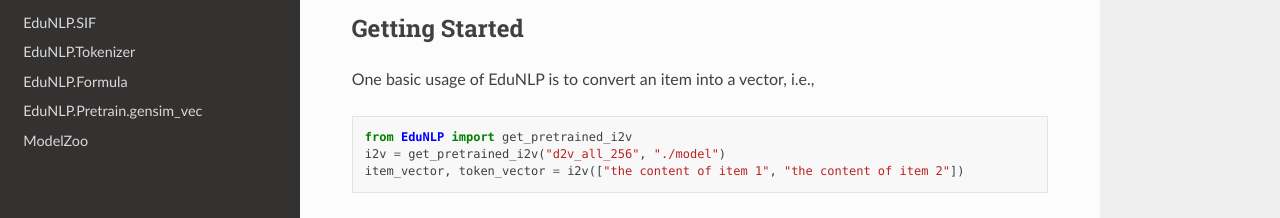
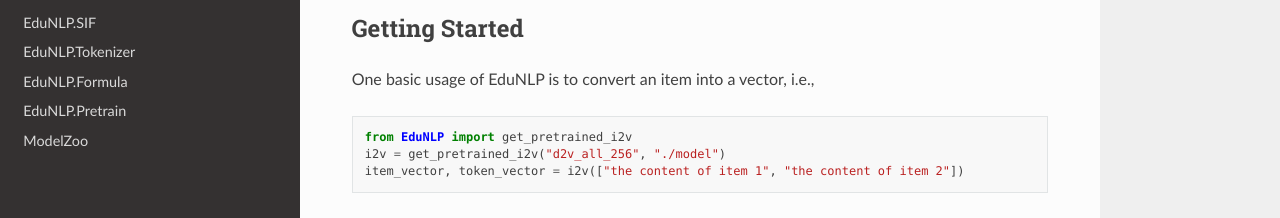
Before and after one commit to bigdata-ustc/EduNLP, a Sphinx documentation site: the page built from docs/source/index.rst, in a window 1280 px wide and 900 px high, scrolled down 507 px. Shown: the part 662-880 px from the top of the window. Built offline with Sphinx 7.4.7 and the Read the Docs theme 2.0.0, drawn with Linux system fonts in a browser that asks for light colours; pages that are not in the unit, such as notebooks, are missing from menus; the version number is read from the project's files by our own code.

Commit message:
Create pretrain.rst

```diff
--- a/docs/source/api/pretrain.rst
+++ b/docs/source/api/pretrain.rst
@@ -1,6 +1,6 @@
-EduNLP.Pretrain.gensim_vec
+EduNLP.Pretrain
 ==============
 
-.. automodule:: EduNLP.Pretrain.gensim_vec
+.. automodule:: EduNLP.Pretrain
    :members:
    :imported-members:
```
